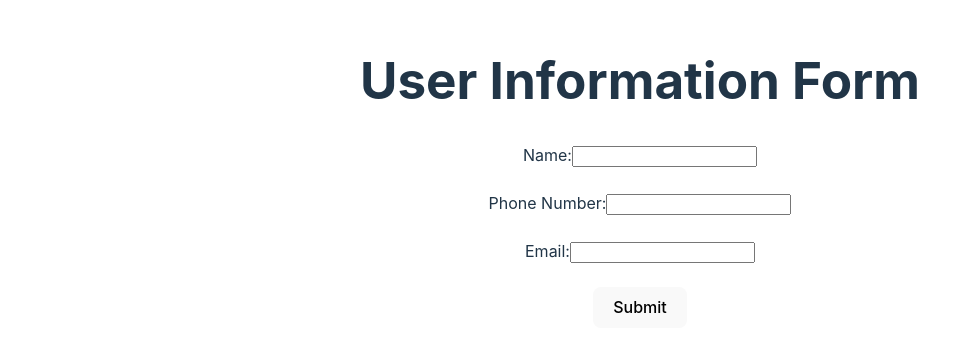
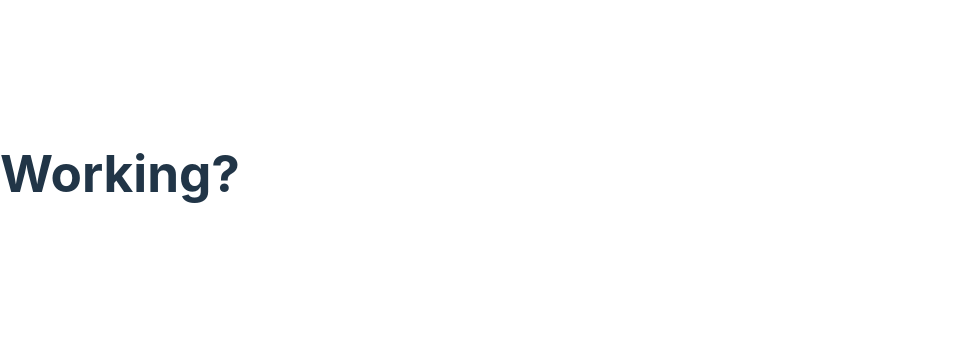
Before and after one commit to rdssurya/Project_React_GrowMeOrganic, a React (Vite) app in the folder my-node-app/my-react-app/: page /second in a window 1280 px wide. Shown: the part 227-578 px from the top of the page, without its empty margins (0-979 px from the left). Built offline with nearby package versions, Linux system fonts and the light colour scheme.

Commit message:
working on second page

```diff
--- a/my-node-app/my-react-app/package.json
+++ b/my-node-app/my-react-app/package.json
@@ -10,8 +10,10 @@
     "preview": "vite preview"
   },
   "dependencies": {
+    "axios": "^1.4.0",
     "react": "^18.2.0",
-    "react-dom": "^18.2.0"
+    "react-dom": "^18.2.0",
+    "react-router-dom": "^6.15.0"
   },
   "devDependencies": {
     "@types/react": "^18.2.15",
--- a/my-node-app/my-react-app/src/App.tsx
+++ b/my-node-app/my-react-app/src/App.tsx
@@ -1,52 +1,21 @@
-import React, { useState, useEffect } from 'react';
-import './App.css';
+import First from "./First";
+import Second from "./Second";
+import  { Route,Routes} from "react-router-dom";
 
 function App() {
-  // const userForm = document.getElementById('userForm') as HTMLFormElement;
-  const [formData, setFormData] = useState({
-    name: '',
-    phone:'',
-    email: '',
-  });
-  const handleChange = (e: React.ChangeEvent<HTMLInputElement>) => {
-    const { name, value } = e.target;
-    setFormData({
-      ...formData,
-      [name]: value,
-    });
-  };
-  const handleSubmit=(event: React.FormEvent<HTMLFormElement>)=>{
-    event.preventDefault();
-    localStorage.setItem('userData', JSON.stringify(formData));
+    return (
+        <Routes>
+            <Route path='/' element={<First/>} />
+            <Route path='/second' element={<Second/>} />
+        </Routes>
+
+        // <Routes>
+        // <Route path="/" component={}>
+        //     <First />
+        // </Route>
+        // </Routes>
+        // <><First/></>
+    );
   }
 
-  return (
-    <>
-      <h1>User Information Form</h1>
-    <form id="userForm" onSubmit={handleSubmit}>
-        <div>
-            <label htmlFor="name">Name:</label>
-            <input type="text" id="name" name="name" value={formData.name}
-          onChange={handleChange} required></input>
-        </div><br/>
-        <div>
-            <label htmlFor="phone">Phone Number:</label>
-            <input type="tel" id="phone" name="phone" pattern="[0-9]{10}" value={formData.phone}
-          onChange={handleChange} required></input>
-        </div>
-        <br/>
-        <div>
-            <label htmlFor="email">Email:</label>
-            <input type="email" id="email" name="email" value={formData.email}
-          onChange={handleChange} required></input>
-        </div>
-        <br/>
-        <div>
-            <button type="submit" >Submit</button>
-        </div>
-    </form>
-    </>
-  )
-}
-
-export default App;
+  export default App;
--- /dev/null
+++ b/my-node-app/my-react-app/src/First.tsx
@@ -0,0 +1,55 @@
+import React, { useState } from 'react';
+import { useNavigate } from "react-router-dom";
+
+
+function First() {
+  // const userForm = document.getElementById('userForm') as HTMLFormElement;
+  const navigate=useNavigate();
+  const [formData, setFormData] = useState({
+    name: '',
+    phone:'',
+    email: '',
+  });
+  const handleChange = (e: React.ChangeEvent<HTMLInputElement>) => {
+    const { name, value } = e.target;
+    setFormData({
+      ...formData,
+      [name]: value,
+    });
+  };
+  const handleSubmit=(event: React.FormEvent<HTMLFormElement>)=>{
+    event.preventDefault();
+    localStorage.setItem('userData', JSON.stringify(formData));
+    navigate("/second");
+  }
+
+  return (
+    <>
+      <h1>User Information Form</h1>
+    <form id="userForm" onSubmit={handleSubmit}>
+        <div>
+            <label htmlFor="name">Name:</label>
+            <input type="text" id="name" name="name" value={formData.name}
+          onChange={handleChange} required></input>
+        </div><br/>
+        <div>
+            <label htmlFor="phone">Phone Number:</label>
+            <input type="tel" id="phone" name="phone" pattern="[0-9]{10}" value={formData.phone}
+          onChange={handleChange} required></input>
+        </div>
+        <br/>
+        <div>
+            <label htmlFor="email">Email:</label>
+            <input type="email" id="email" name="email" value={formData.email}
+          onChange={handleChange} required></input>
+        </div>
+        <br/>
+        <div>
+            <button type="submit" >Submit</button>
+        </div>
+    </form>
+    </>
+  )
+}
+
+export default First;
--- /dev/null
+++ b/my-node-app/my-react-app/src/Second.tsx
@@ -0,0 +1,6 @@
+function Second(){
+    return (
+        <h1>Working?</h1>
+    );
+}
+export default Second;
--- a/my-node-app/my-react-app/src/main.tsx
+++ b/my-node-app/my-react-app/src/main.tsx
@@ -1,10 +1,13 @@
 import React from 'react'
 import ReactDOM from 'react-dom/client'
 import App from './App.tsx'
+import  {BrowserRouter} from "react-router-dom";
 import './index.css'
 
 ReactDOM.createRoot(document.getElementById('root')!).render(
+  <BrowserRouter>
   <React.StrictMode>
-    <App />
-  </React.StrictMode>,
+    <App/>
+  </React.StrictMode>
+  </BrowserRouter>,
 )
```
Also changed, not shown: 1 other file (tests, documents, lock files or other folders).
